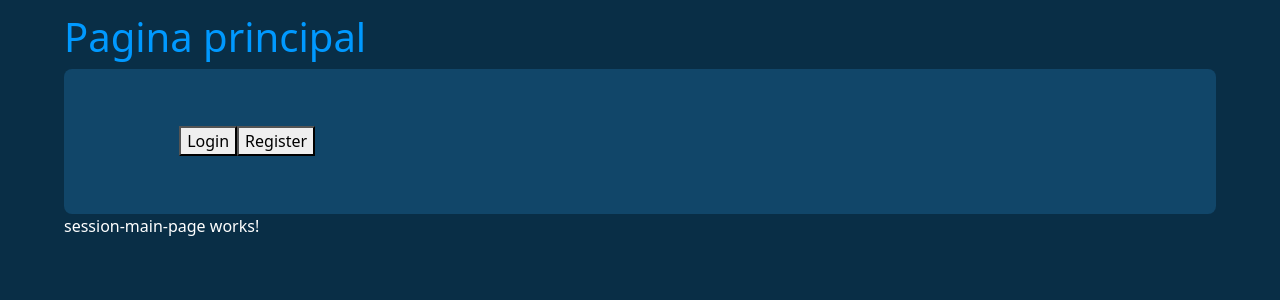
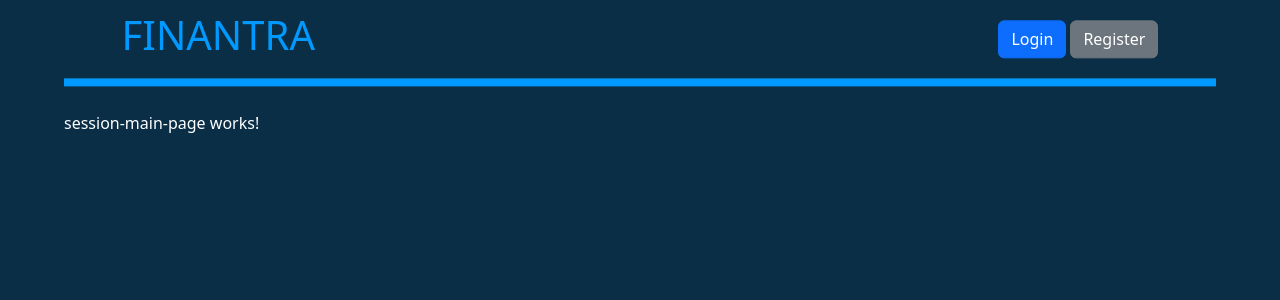
Before and after one commit to drecioa/angular-Finantra-bachata, an Angular app in the folder Finantra/: page /auth in a window 1280 px wide. Shown: the top 300 px of the page. Built offline with nearby package versions, Linux system fonts and the light colour scheme.

Commit message:
formateo session component

```diff
--- a/Finantra/src/components/session/session.component.css
+++ b/Finantra/src/components/session/session.component.css
@@ -0,0 +1,11 @@
+button{
+    height: max-content;
+}
+
+
+header{
+    transform: translateY(-25%);
+    padding: 2% 5% 1% 5%;
+    height: max-content;
+    border-bottom: .5em solid #09f;
+}
--- a/Finantra/src/components/session/session.component.html
+++ b/Finantra/src/components/session/session.component.html
@@ -1,8 +1,12 @@
-<h1>Pagina principal</h1>
+<header class="d-flex flexRowsNoWrap ">
+    <div class="flex1">
+        <h1>FINANTRA</h1>
+    </div>
 
+    <nav class="flex1 d-flex justify-content-end align-items-center">
+        <button routerLink="/auth/login" routerLinkActive="active" ariaCurrentWhenActive="page" class="btn btn-primary me-1">Login</button>
+        <button routerLink="/auth/register" routerLinkActive="active" ariaCurrentWhenActive="page" class="btn btn-secondary">Register</button>
+    </nav>
+</header>
 
-<section>
-    <button routerLink="/auth/login" routerLinkActive="active" ariaCurrentWhenActive="page">Login</button>
-    <button routerLink="/auth/register" routerLinkActive="active" ariaCurrentWhenActive="page">Register</button>
-</section>
 <router-outlet></router-outlet>
--- a/Finantra/src/styles.css
+++ b/Finantra/src/styles.css
@@ -135,6 +135,11 @@ input::placeholder{
 
 /***************************Otros*********************************/
 
+.show{
+    background-color: red;
+    border: 1px solid white;
+}
+
 .error {
     color: red;
     font-size: 18px;
```
